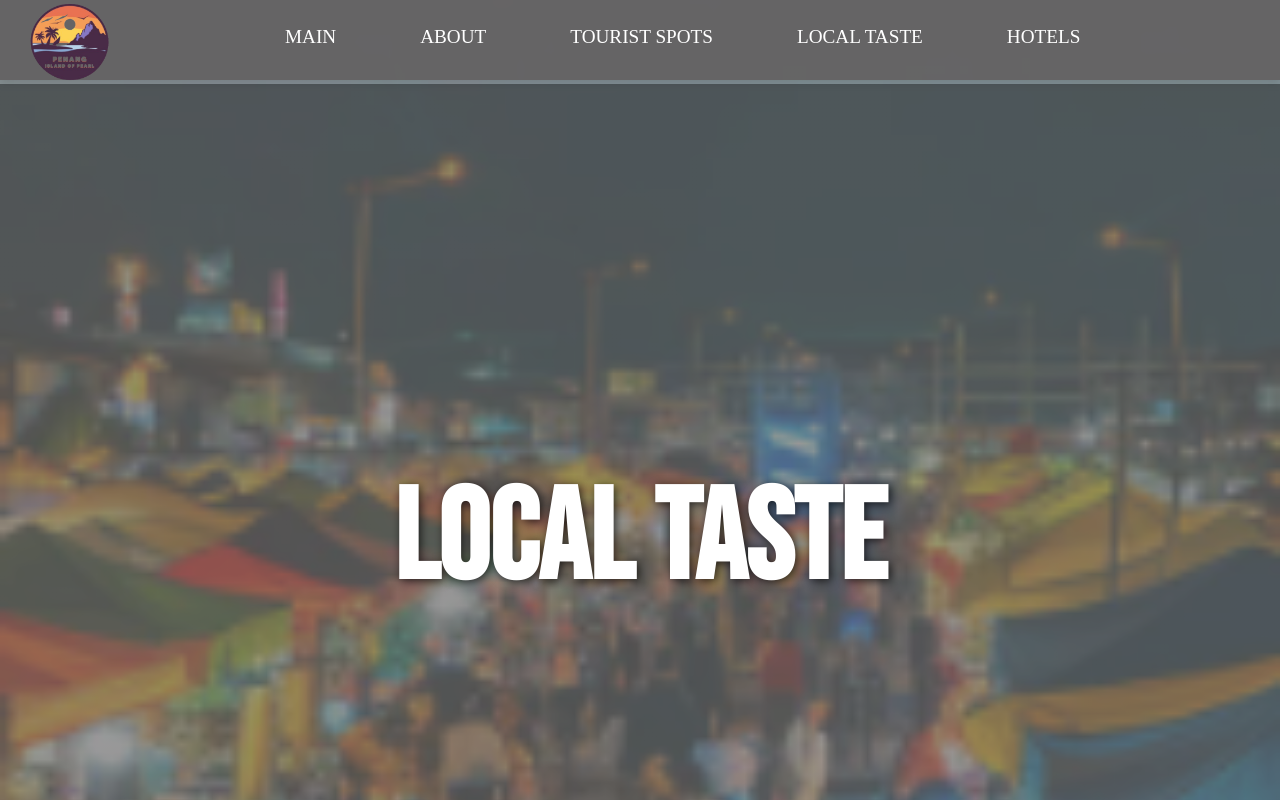
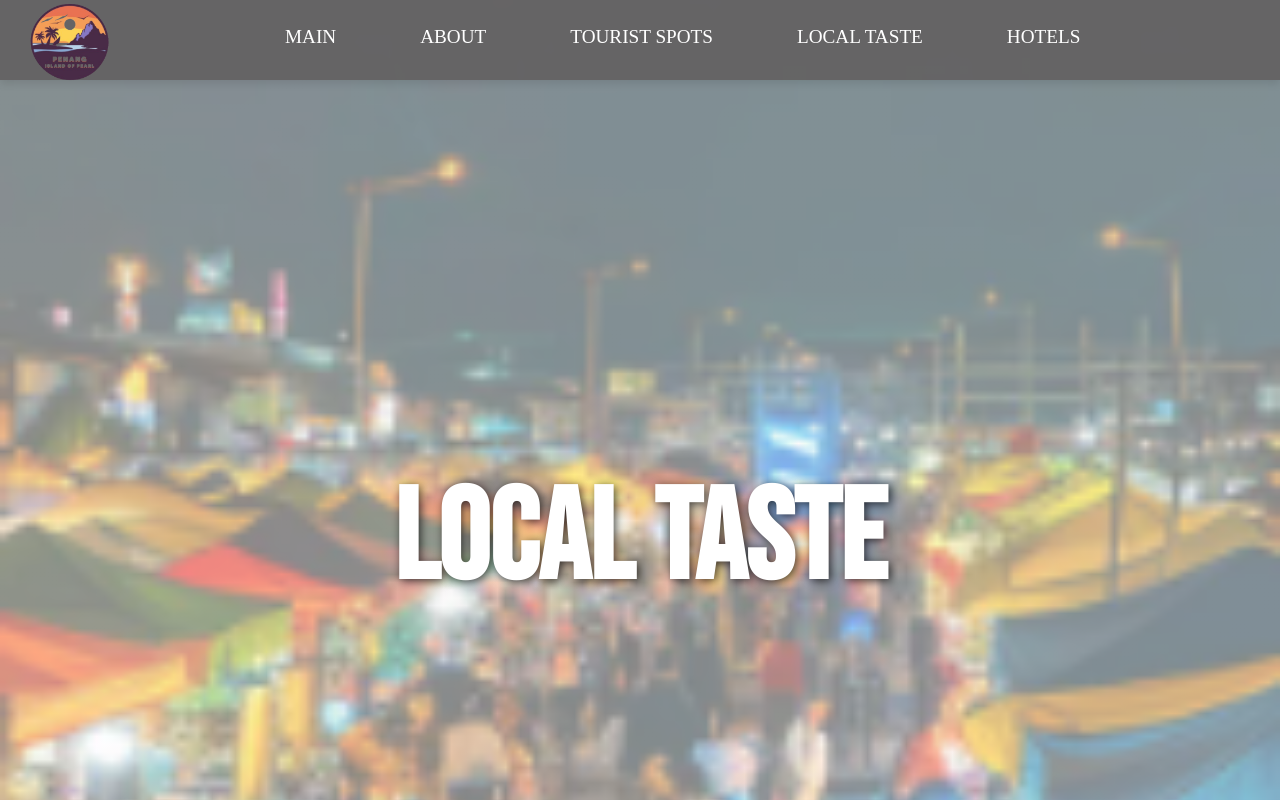
Before and after one commit to AeroRin/cat201-ass2, a React (Vite) app: page /Food in a window 1280 px wide. Shown: the top 800 px of the page. Built offline with nearby package versions, Linux system fonts and the light colour scheme; a web font is replaced by a local one.

Commit message:
Overlay box about

```diff
--- a/src/About.css
+++ b/src/About.css
@@ -17,7 +17,7 @@
     box-sizing: border-box;
 }
 
-.overlay-boxA{
+.about .overlay-boxA{
     position: relative;
     background: rgba(0, 0, 0, 0.4);
     height: 100.3%;
@@ -29,7 +29,7 @@
     align-items: center;
     object-fit: contain;
     box-sizing: border-box;
-    top: 3.9vh;
+    top: 11.5vh;
 }
 
  @media (max-width: 1920px){
```
